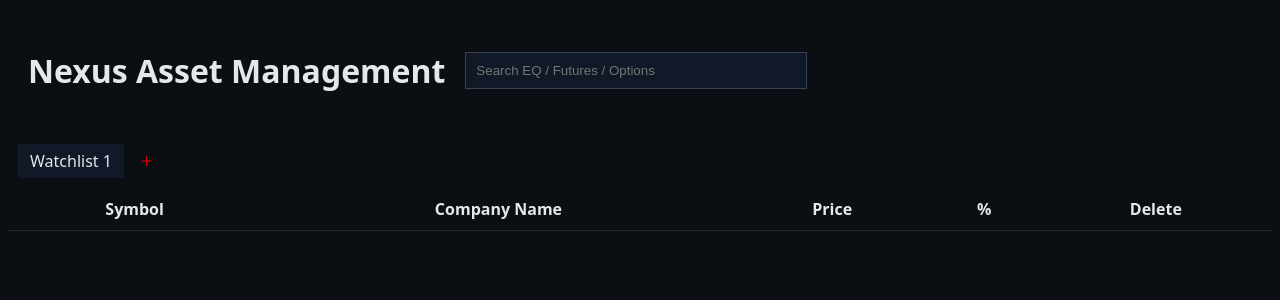
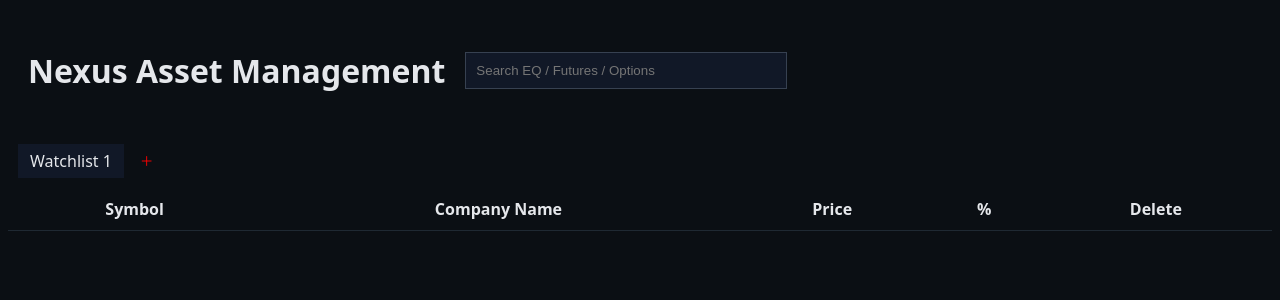
Before and after one commit to mrchopzy-ui/kotak-watchlist, a Flask app: page / in a window 1280 px wide. Shown: the top 300 px of the page. Run offline with Flask 3, Linux system fonts and the light colour scheme; data comes from the database, SQL or seed files in the repository; data that the repository does not hold is empty; parts of the project's set-up code (start-up, migrations or seed data) failed here and were passed over.

Commit message:
Update style.css

```diff
--- a/static/style.css
+++ b/static/style.css
@@ -16,13 +16,13 @@ input {
     background:#111827;
     color:white;
     border:1px solid #374151;
-    width:320px;
+    width:300px;
 }
 
 #suggestions {
     position:absolute;
     background:#020617;
-    width:320px;
+    width:300px;
     z-index:10;
 }
 
@@ -61,7 +61,6 @@ th,td {
 tr:hover {
     background:#020617;
 }
-
 button {
     background:none;
     border:none;
```
